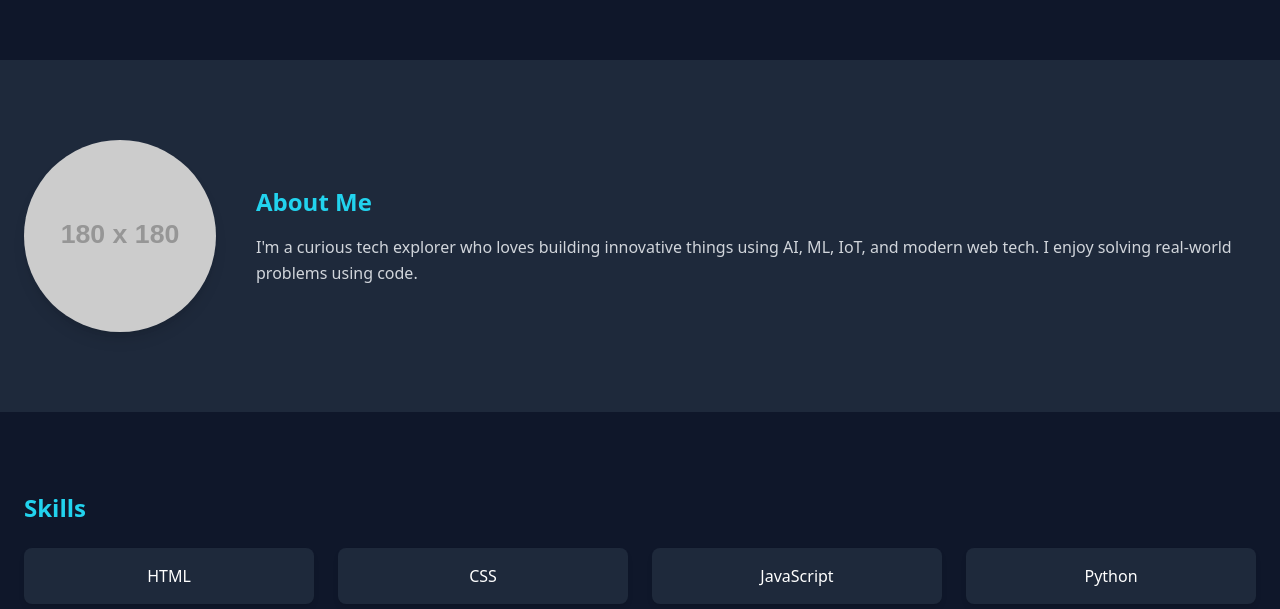
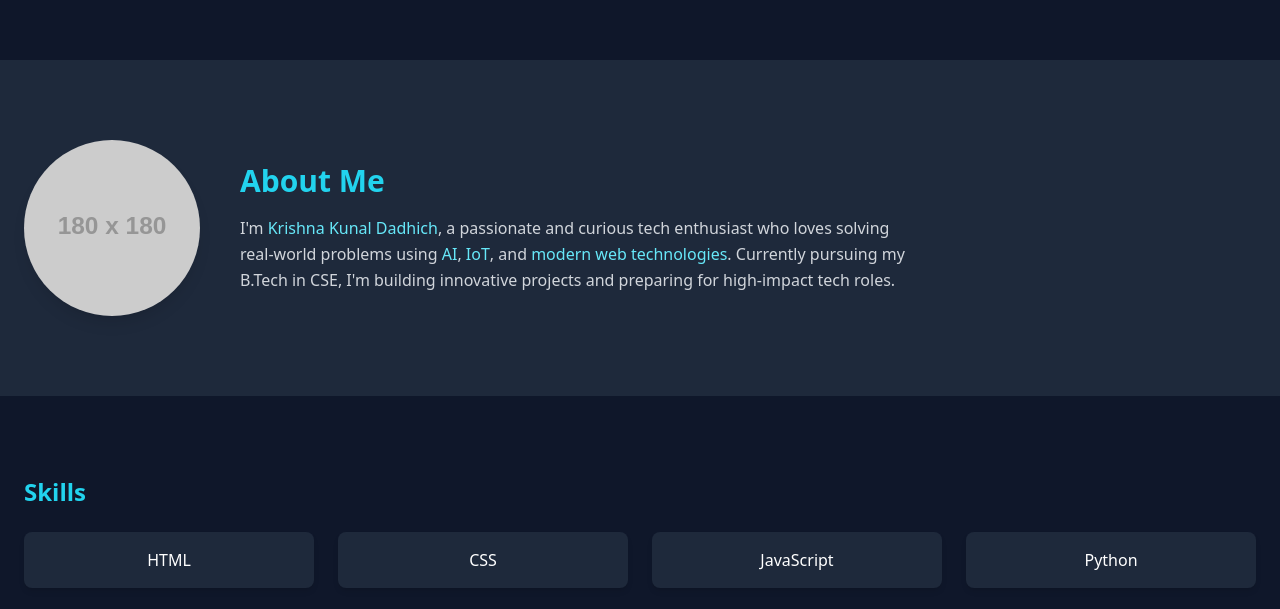
Before and after one commit to krishnaKunalDadhich/portfolio, a plain HTML site: page index.html in a window 1280 px wide. Shown: the part 740-1349 px from the top of the page. Drawn offline with nearby package versions, Linux system fonts and the light colour scheme; placeholder pictures from the web are drawn by us.

Commit message:
New about section

```diff
--- a/index.html
+++ b/index.html
@@ -70,18 +70,26 @@
 </section>
 
 
-  <!-- About Section -->
-  <section id="about" class="py-20 bg-[#1e293b]" data-aos="fade-up">
-    <div class="container mx-auto px-6 flex flex-col md:flex-row items-center gap-10">
-      <img src="https://via.placeholder.com/180" class="rounded-full shadow-lg w-48 h-48" alt="avatar" />
-      <div>
-        <h3 class="text-2xl font-bold text-cyan-400 mb-4">About Me</h3>
-        <p class="text-gray-300 leading-relaxed">
-          I'm a curious tech explorer who loves building innovative things using AI, ML, IoT, and modern web tech. I enjoy solving real-world problems using code.
-        </p>
-      </div>
+<!-- About Section -->
+<section id="about" class="py-20 bg-[#1e293b] text-white">
+  <div class="container mx-auto px-6 flex flex-col md:flex-row items-center gap-10" data-aos="fade-up">
+
+    <!-- Avatar -->
+    <div class="flex-shrink-0">
+      <img src="https://via.placeholder.com/180" alt="Krishna Avatar" class="rounded-full w-44 h-44 object-cover shadow-lg">
     </div>
-  </section>
+
+    <!-- About Text -->
+    <div>
+      <h2 class="text-3xl font-bold text-cyan-400 mb-4">About Me</h2>
+      <p class="text-gray-300 leading-relaxed max-w-2xl">
+        I'm <span class="text-cyan-300 font-medium">Krishna Kunal Dadhich</span>, a passionate and curious tech enthusiast who loves solving real-world problems using
+        <span class="text-cyan-300 font-medium">AI</span>, <span class="text-cyan-300 font-medium">IoT</span>, and <span class="text-cyan-300 font-medium">modern web technologies</span>.
+        Currently pursuing my B.Tech in CSE, I'm building innovative projects and preparing for high-impact tech roles.
+      </p>
+    </div>
+  </div>
+</section>
 
   <!-- Skills Section -->
   <section id="skills" class="py-20" data-aos="zoom-in">
```
